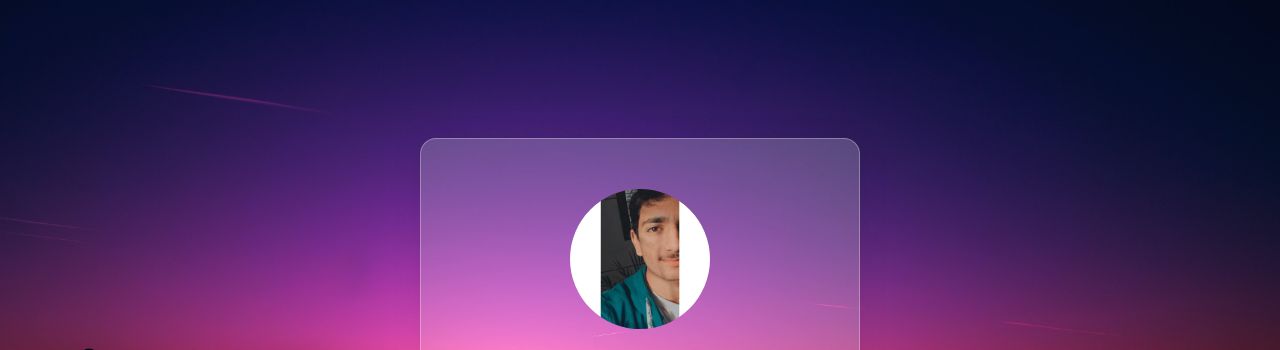
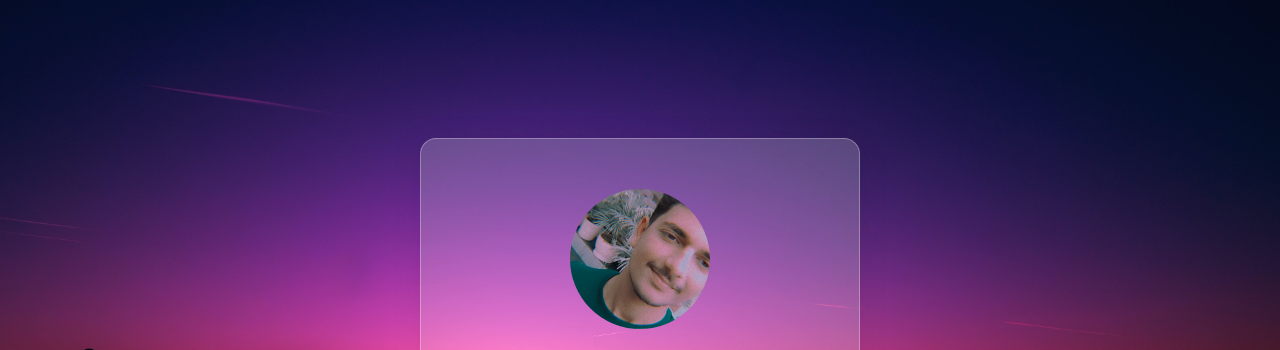
Before and after one commit to meets2/AI, a plain HTML site: page index.html in a window 1280 px wide. Shown: the top 350 px of the page. Drawn offline with Linux system fonts and the light colour scheme.

Commit message:
Update index.html

```diff
--- a/index.html
+++ b/index.html
@@ -10,7 +10,7 @@
 <body>
     <div class="container">
         <div class="card" data-tilt>
-            <img src="images/profile.jpg" alt="">
+            <img src="images/Meetpink.jpg" alt="">
             <h2>Meet Solanki</h2>
             <p>I'm Student of AI-Bhavnagar and Junior Web Developer.</p>
             <div class="links">
```
